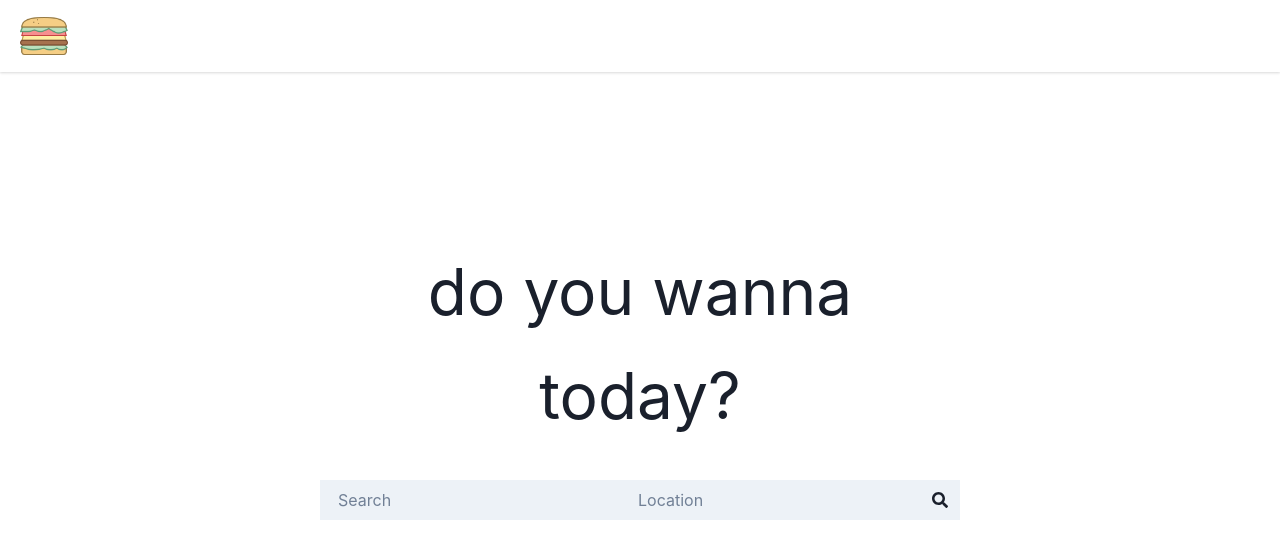
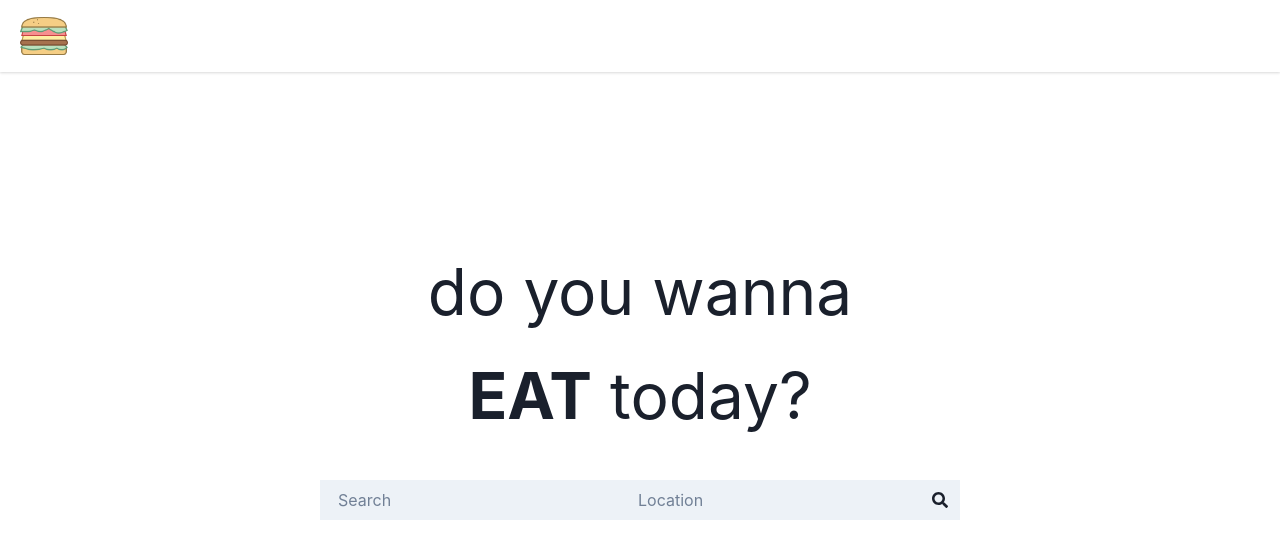
Before and after one commit to shoaibiqbal0/react-resturant-search, a React (Create React App) app: page / in a window 1280 px wide. Shown: the top 558 px of the page. Built offline with nearby package versions, Linux system fonts and the light colour scheme; no server answers.

Commit message:
Added EAT text

```diff
--- a/src/components/MainText.jsx
+++ b/src/components/MainText.jsx
@@ -17,7 +17,9 @@ const MainText = () => {
         WHERE
       </Text>
       <Text fontSize={subheadingFontSizes}>do you wanna</Text>
-      <Text fontSize={subheadingFontSizes}>today?</Text>
+      <Text fontSize={subheadingFontSizes}>
+        <strong>EAT</strong> today?
+      </Text>
     </VStack>
   );
 };
```
